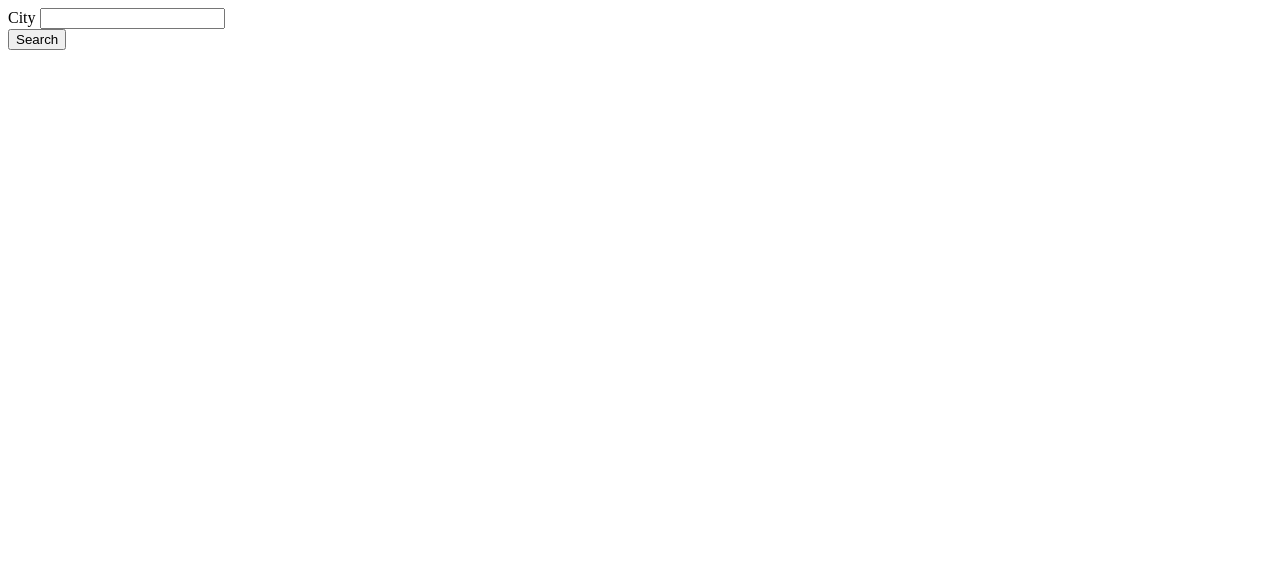
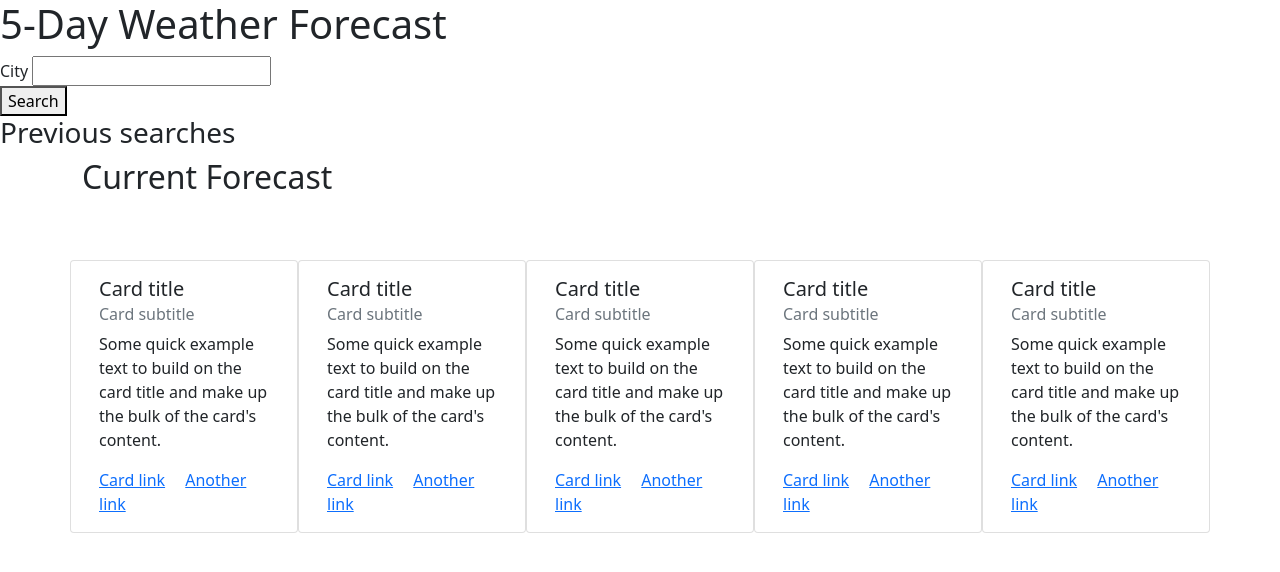
Before and after one commit to brianmyer/weather-forecast, a plain HTML site: page index.html in a window 1280 px wide. Drawn offline with nearby package versions, Linux system fonts and the light colour scheme.

Commit message:
continued fetching from api, now rendering some info on current searched city

```diff
--- a/assets/script.js
+++ b/assets/script.js
@@ -1,8 +1,15 @@
 
 let APIKey = 'd1cba3de9c1928443171663bf4bcd131';
 let cityName = document.querySelector('#city-name');
-let searchBtn = document.querySelector('#search')
-let inputAlert = document.querySelector('.hidden')
+let searchBtn = document.querySelector('#search');
+let inputAlert = document.querySelector('.hidden');
+let citiesSearched
+// = JSON.parse(localStorage.getItem('cities')) || [];
+let citiesList = document.querySelector('.list-group');
+let currentCity = document.querySelector('#current-city');
+let currentCityTemp = document.querySelector('#current-city-temp');
+let currentCityWind = document.querySelector('#current-city-wind');
+let currentCityHumidity = document.querySelector('#current-city-humidity');
 
 searchBtn.addEventListener('click', function(event) {
     event.preventDefault()
@@ -10,6 +17,11 @@ searchBtn.addEventListener('click', function(event) {
     if (cityName.value === '') {
         inputAlert.classList.remove('hidden')
     } else {
+        // citiesSearched.push(cityName.value)
+        localStorage.setItem('cities', cityName.value)
+        let newLi = document.createElement('li')
+        newLi.textContent = cityName.value
+        citiesList.appendChild(newLi)
 
         fetch(cityQueryURL)
         .then(function (response) {
@@ -27,15 +39,22 @@ searchBtn.addEventListener('click', function(event) {
 .then(function (response) {
     return response.json();
 })
-.then(function (data) {
-    console.log(data);
-    cityName.value = ''
-    inputAlert.classList.add('hidden')
+.then(function (firstCity) {
+    console.log(firstCity);
+    // get icon instead of url to render
+    currentCity.textContent = `${firstCity.city.name} ${firstCity.list[0].dt} https://openweathermap.org/img/wn/${firstCity.list[0].weather[0].icon}@2x.png'`
+    // convert from K to F
+    currentCityTemp.textContent = `Temp: ${firstCity.list[0].main.temp}`
+    currentCityWind.textContent = `Wind: ${firstCity.list[0].wind.speed} MPH`
+    currentCityHumidity.textContent = `Humidity: ${firstCity.list[0].main.humidity}%`
 
 
 
 
 
+
+    cityName.value = ''
+    inputAlert.classList.add('hidden')
 });
 }
 })
--- a/index.html
+++ b/index.html
@@ -4,9 +4,11 @@
     <meta charset="UTF-8">
     <meta name="viewport" content="width=device-width, initial-scale=1.0">
     <title>5 Day Weather Forecast</title>
+    <link href="https://cdn.jsdelivr.net/npm/bootstrap@5.0.2/dist/css/bootstrap.min.css" rel="stylesheet" integrity="sha384-EVSTQN3/azprG1Anm3QDgpJLIm9Nao0Yz1ztcQTwFspd3yD65VohhpuuCOmLASjC" crossorigin="anonymous">
     <link rel="stylesheet" href="./assets/style.css">
 </head>
 <body>
+    <h1>5-Day Weather Forecast</h1>
 
     <form action="">
         <div>
@@ -18,7 +20,70 @@
 
         <button id="search">Search</button>
     </form>
+    <div>
+        <h3>Previous searches</h3>
+        <ul class="list-group"></ul>
+    </div>
+    <section class="container">
+        <div class="row">
+            <h2>Current Forecast</h2>
+            <h3 id="current-city"></h3>
+            <p id="current-city-temp"></p>
+            <p id="current-city-wind"></p>
+            <p id="current-city-humidity"></p>
+        </div>
+        <div class="row">
 
-    <script src="./assets/script.js"></script>
+
+            <div class="card col" style="width: 18rem;">
+                <div class="card-body">
+                    <h5 class="card-title">Card title</h5>
+                    <h6 class="card-subtitle mb-2 text-muted">Card subtitle</h6>
+                    <p class="card-text">Some quick example text to build on the card title and make up the bulk of the card's content.</p>
+                    <a href="#" class="card-link">Card link</a>
+                    <a href="#" class="card-link">Another link</a>
+                </div>
+            </div>
+            <div class="card col" style="width: 18rem;">
+                <div class="card-body">
+                    <h5 class="card-title">Card title</h5>
+                    <h6 class="card-subtitle mb-2 text-muted">Card subtitle</h6>
+                    <p class="card-text">Some quick example text to build on the card title and make up the bulk of the card's content.</p>
+                    <a href="#" class="card-link">Card link</a>
+                    <a href="#" class="card-link">Another link</a>
+                </div>
+            </div>
+            <div class="card col" style="width: 18rem;">
+                <div class="card-body">
+                    <h5 class="card-title">Card title</h5>
+                    <h6 class="card-subtitle mb-2 text-muted">Card subtitle</h6>
+                    <p class="card-text">Some quick example text to build on the card title and make up the bulk of the card's content.</p>
+                    <a href="#" class="card-link">Card link</a>
+                    <a href="#" class="card-link">Another link</a>
+                </div>
+            </div>
+            <div class="card col" style="width: 18rem;">
+                <div class="card-body">
+                    <h5 class="card-title">Card title</h5>
+                    <h6 class="card-subtitle mb-2 text-muted">Card subtitle</h6>
+                    <p class="card-text">Some quick example text to build on the card title and make up the bulk of the card's content.</p>
+                    <a href="#" class="card-link">Card link</a>
+                    <a href="#" class="card-link">Another link</a>
+                </div>
+            </div>
+            <div class="card col" style="width: 18rem;">
+                <div class="card-body">
+                    <h5 class="card-title">Card title</h5>
+                    <h6 class="card-subtitle mb-2 text-muted">Card subtitle</h6>
+                    <p class="card-text">Some quick example text to build on the card title and make up the bulk of the card's content.</p>
+                    <a href="#" class="card-link">Card link</a>
+                    <a href="#" class="card-link">Another link</a>
+                </div>
+            </div>
+
+        </div>
+        </section>
+        <script src="https://cdn.jsdelivr.net/npm/bootstrap@5.0.2/dist/js/bootstrap.bundle.min.js" integrity="sha384-MrcW6ZMFYlzcLA8Nl+NtUVF0sA7MsXsP1UyJoMp4YLEuNSfAP+JcXn/tWtIaxVXM" crossorigin="anonymous"></script>
+        <script src="./assets/script.js"></script>
     </body>
     </html>
```
